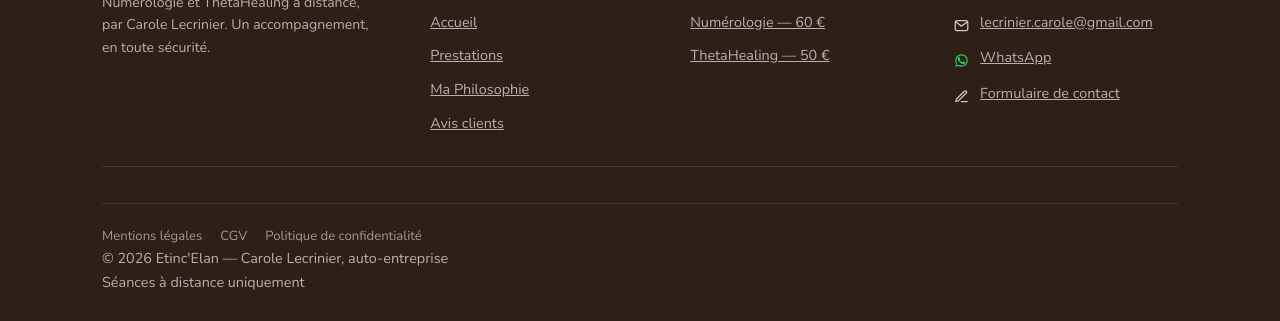
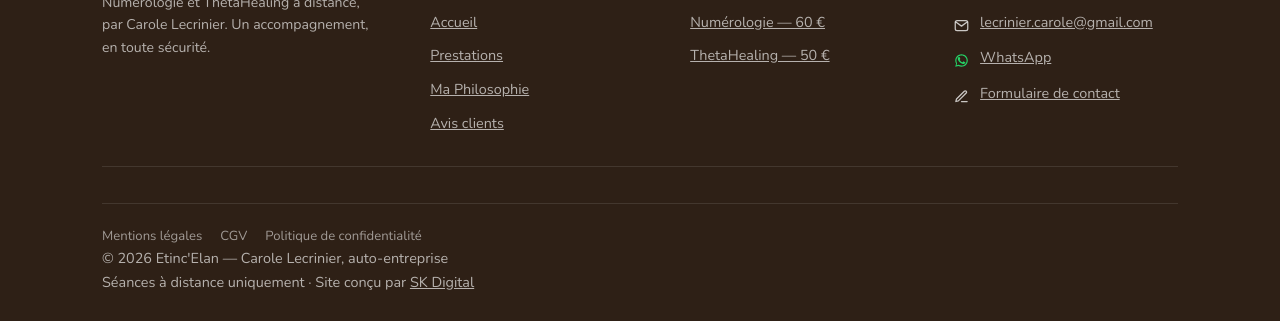
Before and after one commit to skpointeuse-sk/etincelan, a plain HTML site: page 404.html in a window 1280 px wide. Shown: the part 561-882 px from the top of the page. Drawn offline with nearby package versions, Linux system fonts and the light colour scheme; a script that the page names is missing.

Commit message:
Pied de page : mention discrète « Site conçu par SK Digital »
Co-Authored-By: Claude Opus 5.5 <noreply@anthropic.com>
Claude-Session: https://claude.ai/code/session_017gfZPwjz6owUQgCawKSwEL

```diff
--- a/404.html
+++ b/404.html
@@ -85,7 +85,7 @@
     </div>
     <div class="foot-bottom">
       <div>© 2026 Etinc'Elan — Carole Lecrinier, auto-entreprise</div>
-      <div>Séances à distance uniquement</div>
+      <div>Séances à distance uniquement · Site conçu par <a href="https://skdigital.fr" target="_blank" rel="noopener">SK Digital</a></div>
     </div>
   </div>
 </footer>
```
Also changed, not shown: a-propos.html (+1 -1 lines), avis.html (+1 -1 lines), cgv.html (+1 -1 lines), comprendre.html (+1 -1 lines), confidentialite.html (+1 -1 lines), contact.html (+1 -1 lines), index.html (+1 -1 lines), ma-philosophie.html (+1 -1 lines), mentions-legales.html (+1 -1 lines), prestations.html (+1 -1 lines).
